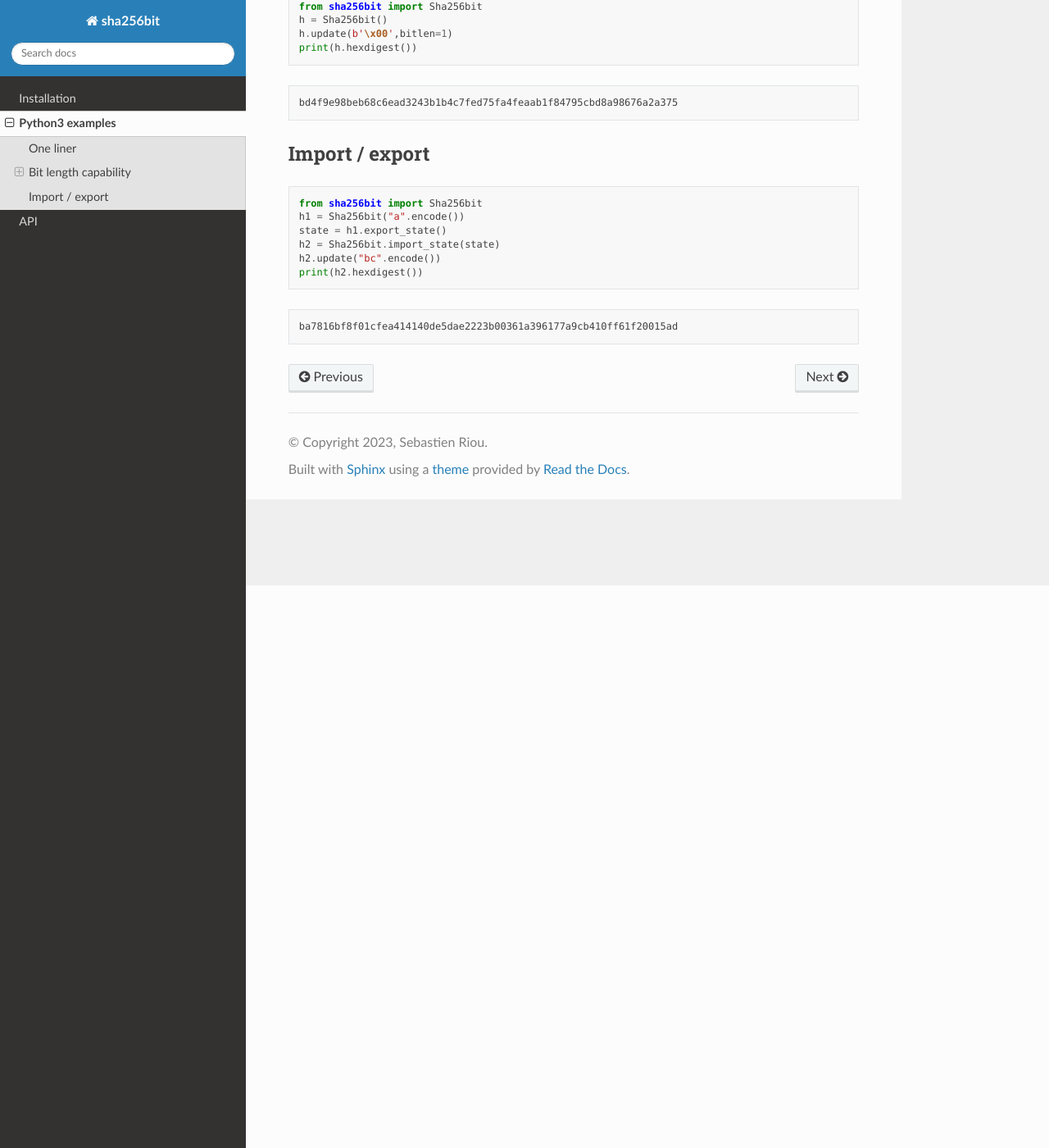
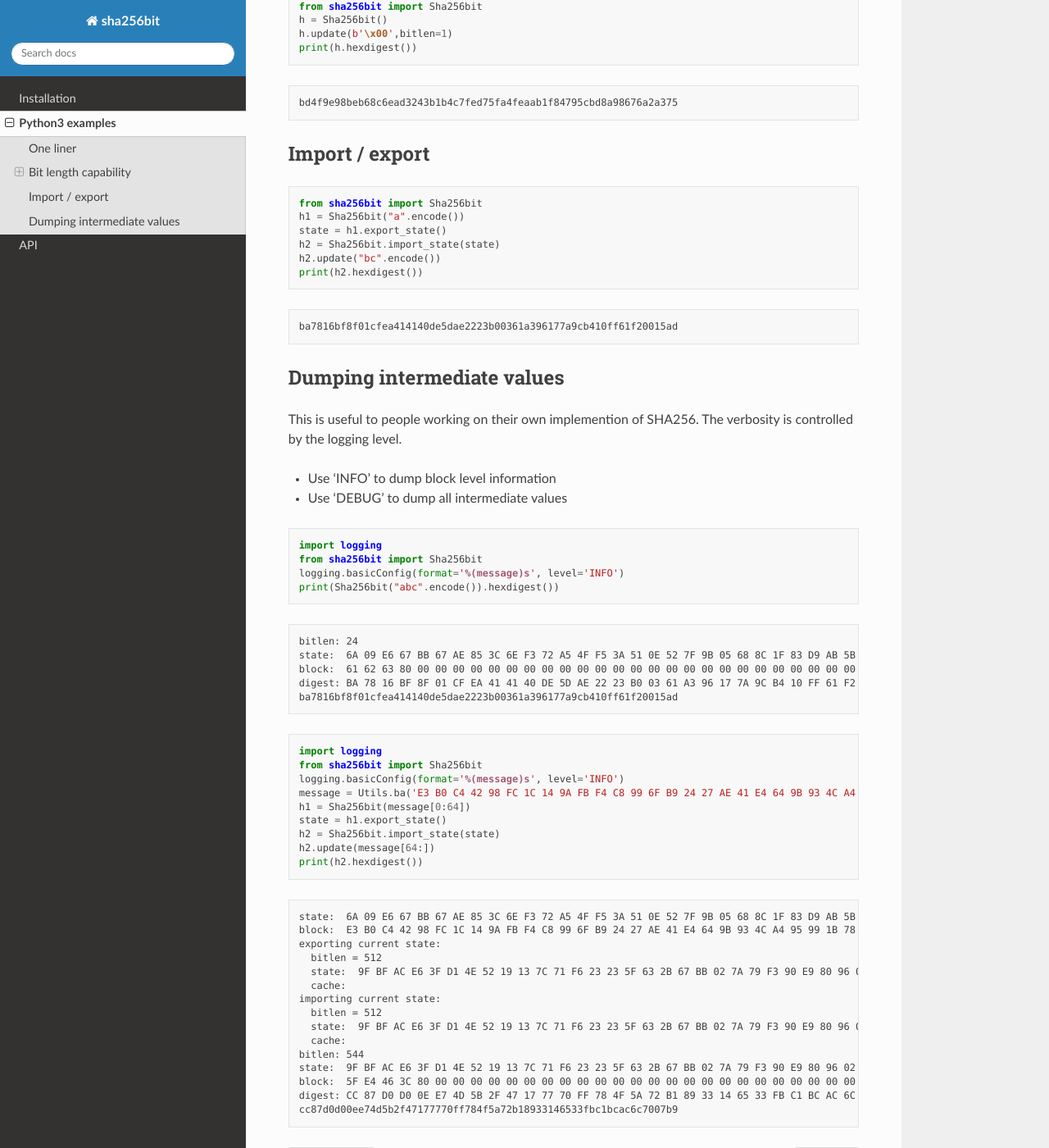
Before and after one commit to sebastien-riou/sha256bit, a Sphinx documentation site: the page built from docs/source/examples_python3.rst, in a window 1280 px wide and 1400 px high, scrolled down 686 px. Shown: the whole window at 82% size. Built offline with Sphinx 7.4.7 and the Read the Docs theme 2.0.0, drawn with Linux system fonts in a browser that asks for light colours.

Commit message:
dumping example

```diff
--- a/docs/source/examples_python3.rst
+++ b/docs/source/examples_python3.rst
@@ -59,3 +59,73 @@ Import / export
 .. testoutput::
 
     ba7816bf8f01cfea414140de5dae2223b00361a396177a9cb410ff61f20015ad
+
+Dumping intermediate values
+============================
+This is useful to people working on their own implemention of SHA256.
+The verbosity is controlled by the logging level.
+
+- Use 'INFO' to dump block level information
+- Use 'DEBUG' to dump all intermediate values
+
+.. testsetup:: ['dump']
+
+    import logging
+    class PrintHandler(logging.StreamHandler):
+        def emit(self, record):
+            msg = self.format(record)
+            print(msg)
+            self.flush()
+    print_handler = PrintHandler()
+    logger = logging.getLogger()
+    logger.setLevel(logging.INFO)
+    logger.addHandler(print_handler)
+
+
+.. testcode:: ['dump']
+
+    import logging
+    from sha256bit import Sha256bit
+    logging.basicConfig(format='%(message)s', level='INFO')
+    print(Sha256bit("abc".encode()).hexdigest())
+
+.. testoutput:: ['dump']
+
+    bitlen: 24
+    state:  6A 09 E6 67 BB 67 AE 85 3C 6E F3 72 A5 4F F5 3A 51 0E 52 7F 9B 05 68 8C 1F 83 D9 AB 5B E0 CD 19
+    block:  61 62 63 80 00 00 00 00 00 00 00 00 00 00 00 00 00 00 00 00 00 00 00 00 00 00 00 00 00 00 00 00 00 00 00 00 00 00 00 00 00 00 00 00 00 00 00 00 00 00 00 00 00 00 00 00 00 00 00 00 00 00 00 18
+    digest: BA 78 16 BF 8F 01 CF EA 41 41 40 DE 5D AE 22 23 B0 03 61 A3 96 17 7A 9C B4 10 FF 61 F2 00 15 AD
+    ba7816bf8f01cfea414140de5dae2223b00361a396177a9cb410ff61f20015ad
+
+
+.. testcode:: ['dump']
+    :skipif: True
+
+    import logging
+    from sha256bit import Sha256bit
+    logging.basicConfig(format='%(message)s', level='INFO')
+    message = Utils.ba('E3 B0 C4 42 98 FC 1C 14 9A FB F4 C8 99 6F B9 24 27 AE 41 E4 64 9B 93 4C A4 95 99 1B 78 52 B8 55 5D F6 E0 E2 76 13 59 D3 0A 82 75 05 8E 29 9F CC 03 81 53 45 45 F5 5C F4 3E 41 98 3F 5D 4C 94 56 5F E4 46 3C')
+    h1 = Sha256bit(message[0:64])
+    state = h1.export_state()
+    h2 = Sha256bit.import_state(state)
+    h2.update(message[64:])
+    print(h2.hexdigest())
+
+.. testoutput:: ['dump']
+    :skipif: True
+
+    state:  6A 09 E6 67 BB 67 AE 85 3C 6E F3 72 A5 4F F5 3A 51 0E 52 7F 9B 05 68 8C 1F 83 D9 AB 5B E0 CD 19
+    block:  E3 B0 C4 42 98 FC 1C 14 9A FB F4 C8 99 6F B9 24 27 AE 41 E4 64 9B 93 4C A4 95 99 1B 78 52 B8 55 5D F6 E0 E2 76 13 59 D3 0A 82 75 05 8E 29 9F CC 03 81 53 45 45 F5 5C F4 3E 41 98 3F 5D 4C 94 56
+    exporting current state:
+      bitlen = 512
+      state:  9F BF AC E6 3F D1 4E 52 19 13 7C 71 F6 23 23 5F 63 2B 67 BB 02 7A 79 F3 90 E9 80 96 02 BE 40 E2
+      cache:
+    importing current state:
+      bitlen = 512
+      state:  9F BF AC E6 3F D1 4E 52 19 13 7C 71 F6 23 23 5F 63 2B 67 BB 02 7A 79 F3 90 E9 80 96 02 BE 40 E2
+      cache:
+    bitlen: 544
+    state:  9F BF AC E6 3F D1 4E 52 19 13 7C 71 F6 23 23 5F 63 2B 67 BB 02 7A 79 F3 90 E9 80 96 02 BE 40 E2
+    block:  5F E4 46 3C 80 00 00 00 00 00 00 00 00 00 00 00 00 00 00 00 00 00 00 00 00 00 00 00 00 00 00 00 00 00 00 00 00 00 00 00 00 00 00 00 00 00 00 00 00 00 00 00 00 00 00 00 00 00 00 00 00 00 02 20
+    digest: CC 87 D0 D0 0E E7 4D 5B 2F 47 17 77 70 FF 78 4F 5A 72 B1 89 33 14 65 33 FB C1 BC AC 6C 70 07 B9
+    cc87d0d00ee74d5b2f47177770ff784f5a72b18933146533fbc1bcac6c7007b9
```
